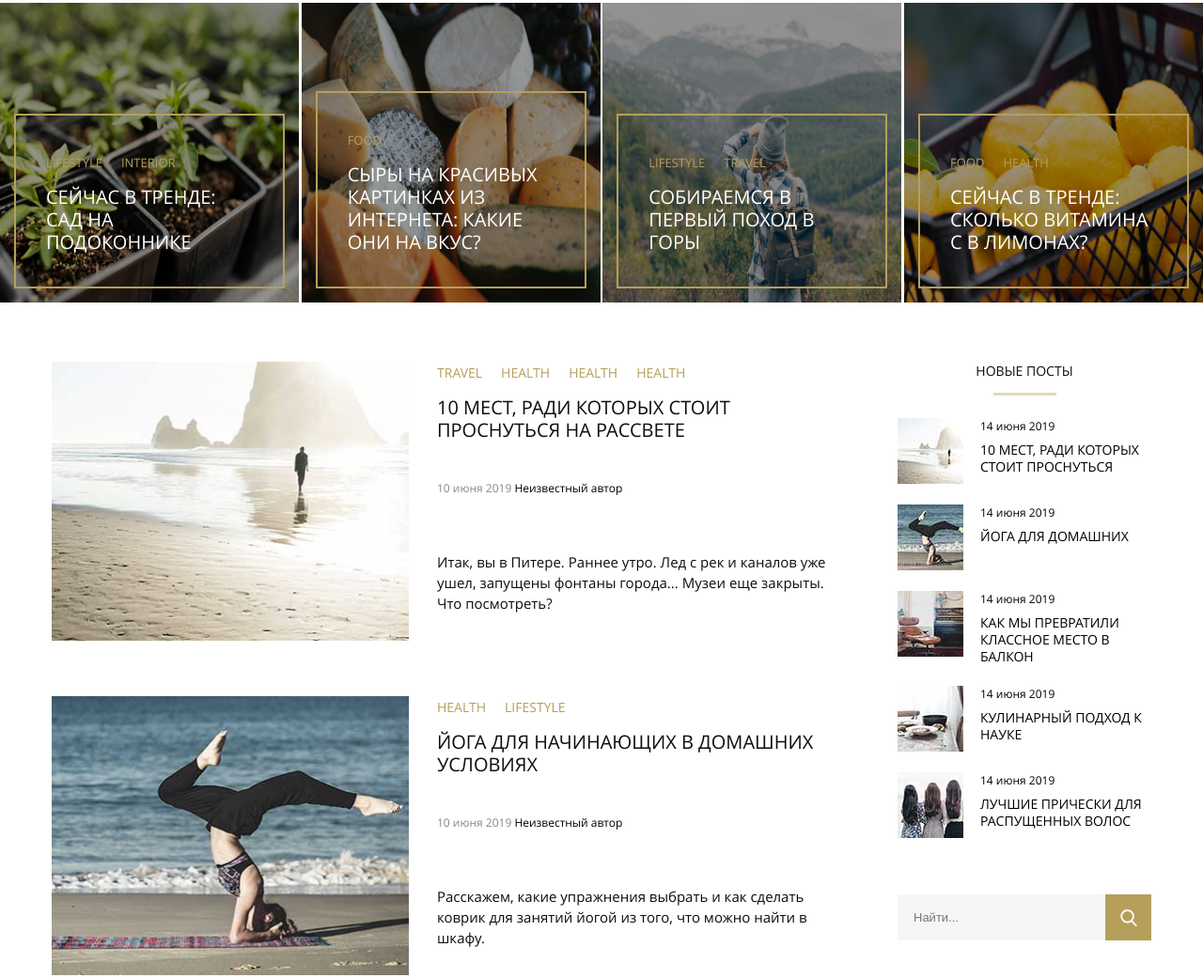
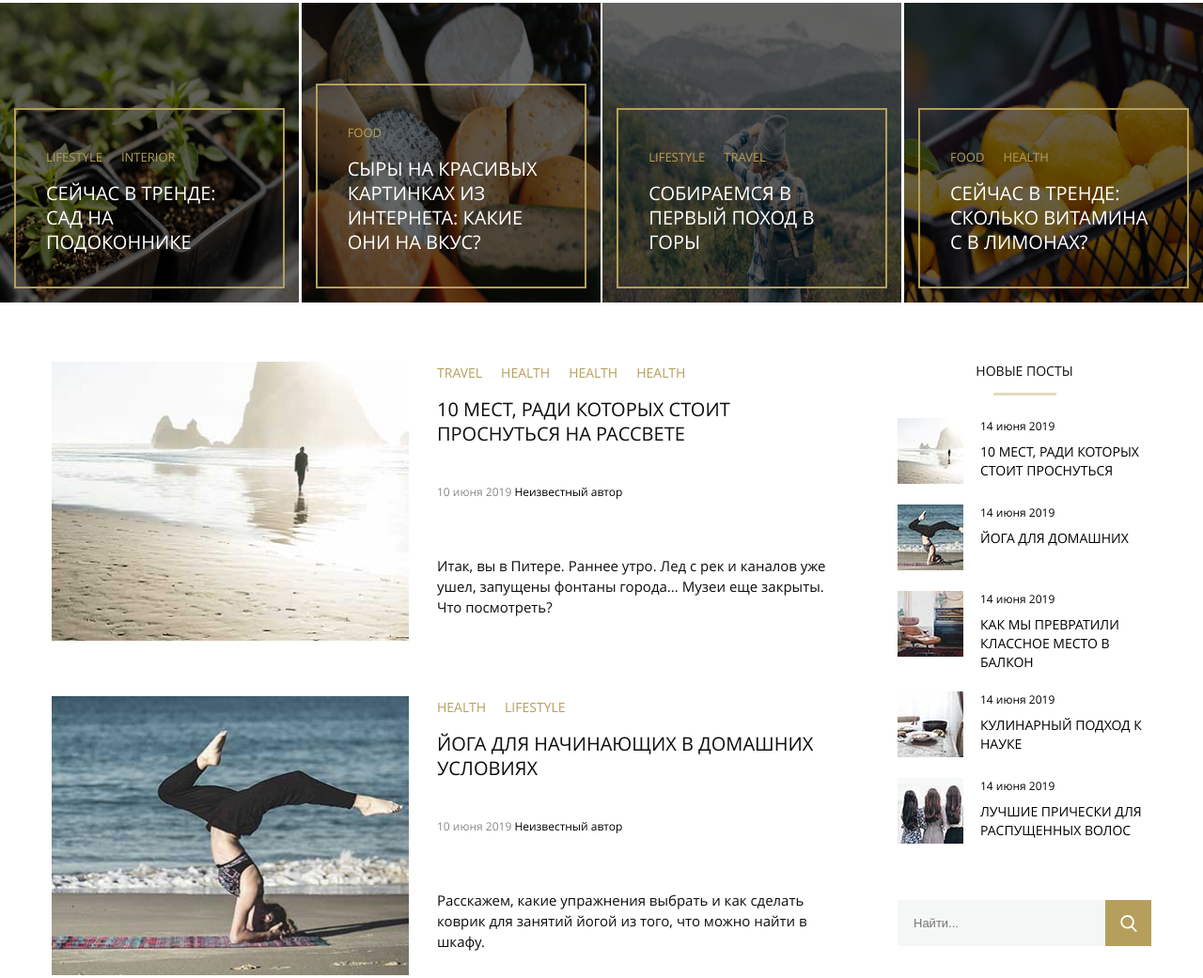
Before and after one commit to SergeyGurylev-Netology-Projects/mq-diploma, a plain HTML site: page index.html in a window 1280 px wide. Shown: the part 582-1623 px from the top of the page at 94% size. Drawn offline with Linux system fonts and the light colour scheme.

Commit message:
Add files via upload

```diff
--- a/css/style.css
+++ b/css/style.css
@@ -149,7 +149,7 @@ header {
 .trends-card__image {
     position: absolute;
     z-index: 1;
-    opacity: 0.6;
+    opacity: 0.4;
     width: 100%;
     height: 319px;
 }
@@ -180,12 +180,12 @@ header {
     color: white;
     font-size: 20px;
     font-weight: bold;
-    line-height: 24px;
     text-transform: uppercase;
 }
 
 .trends-card-title {
     padding: 15px 32px 35px;
+    line-height: 24px;
 }
 
 .container {
@@ -244,12 +244,12 @@ header {
     color: #0f0d0e;
     font-size: 20px;
     font-weight: bold;
-    line-height: 24px;
     text-transform: uppercase;
 }
 
 .content-card-title {
     padding: 15px 0 37px;
+    line-height: 24px;
 }
 
 .content-card-date > time {
@@ -328,12 +328,12 @@ header {
     color: #000000;
     font-size: 14px;
     font-weight: bold;
-    line-height: 18px;
     text-transform: uppercase;
 }
 
 .last-post-card-title {
     padding-top: 8px;
+    line-height: 18px;
 }
 
 .last-post-card-date {
--- a/index.html
+++ b/index.html
@@ -12,7 +12,9 @@
     <header>
         <div>
             <div class="top-panel container">
+                <a href="#">
                 <img src="svg/noemi-logo.svg" class="noemi-logo" alt="noemi logo">
+                </a>
                 <nav class="top-menu">
                     <ul class="menu__list">
                         <li>
@@ -61,9 +63,9 @@
                             </li>
                         </ul>
                     </nav>
-                    <div class="trends-card-title">
-                        <h2 href="#" class="trends-card-title-menu__link href-color">Сейчас в тренде: сад  на подоконнике</h2>
-                    </div>
+                    <h2 class="trends-card-title">
+                        <a href="#" class="trends-card-title-menu__link href-color">Сейчас в тренде: сад  на подоконнике</a>
+                    </h2>
                 </div>
             </section>
             <section class="trends-card">
@@ -78,9 +80,9 @@
                             </li>
                         </ul>
                     </nav>
-                    <div class="trends-card-title">
-                        <h2 href="#" class="trends-card-title-menu__link href-color">сыры на красивых  картинках из интернета: какие они на вкус?</h2>
-                    </div>
+                    <h2 class="trends-card-title">
+                        <a href="#" class="trends-card-title-menu__link href-color">сыры на красивых  картинках из интернета: какие они на вкус?</a>
+                    </h2>
                 </div>
             </section>
             <section class="trends-card">
@@ -98,9 +100,9 @@
                             </li>
                         </ul>
                     </nav>
-                    <div class="trends-card-title">
-                        <h2 href="#" class="trends-card-title-menu__link href-color">СОБИРАЕМСЯ В ПЕРВЫЙ ПОХОД В ГОРЫ</h2>
-                    </div>
+                    <h2 class="trends-card-title">
+                        <a href="#" class="trends-card-title-menu__link href-color">СОБИРАЕМСЯ В ПЕРВЫЙ ПОХОД В ГОРЫ</a>
+                    </h2>
                 </div>
             </section>
             <section class="trends-card">
@@ -118,9 +120,9 @@
                             </li>
                         </ul>
                     </nav>
-                    <div class="trends-card-title">
-                        <h2 href="#" class="trends-card-title-menu__link href-color">Сейчас в тренде: сКОЛЬКО ВИТАМИНА c В ЛИМОНАХ?</h2>
-                    </div>
+                    <h2 class="trends-card-title">
+                        <a href="#" class="trends-card-title-menu__link href-color">Сейчас в тренде: сКОЛЬКО ВИТАМИНА c В ЛИМОНАХ?</a>
+                    </h2>
                 </div>
             </section>
         </div>
@@ -149,9 +151,9 @@
                                 </li>
                             </ul>
                         </nav>
-                        <div class="content-card-title">
-                            <h2 href="#" class="content-card-title-menu__link href-color">10 мест, ради которых стоит проснуться на рассвете</h2>
-                        </div>
+                        <h2 class="content-card-title">
+                            <a href="#" class="content-card-title-menu__link href-color">10 мест, ради которых стоит проснуться на рассвете</a>
+                        </h2>
                         <div class="content-card-date">
                             <time datetime="2019-06-10"> 10 июня 2019 </time>
                             <span>Неизвестный автор</span>
@@ -176,9 +178,9 @@
                                 </li>
                             </ul>
                         </nav>
-                        <div class="content-card-title">
-                            <h2 href="#" class="content-card-title-menu__link href-color">ЙОга для начинающих в домашних условиях</h2>
-                        </div>
+                        <h2 class="content-card-title">
+                            <a href="#" class="content-card-title-menu__link href-color">ЙОга для начинающих в домашних условиях</a>
+                        </h2>
                         <div class="content-card-date">
                             <time datetime="2019-06-10"> 10 июня 2019 </time>
                             <span>Неизвестный автор</span>
@@ -200,9 +202,9 @@
                                 </li>
                             </ul>
                         </nav>
-                        <div class="content-card-title">
-                            <h2 href="#" class="content-card-title-menu__link href-color">Лучшие музыкальные фестивали этого лета</h2>
-                        </div>
+                        <h2 class="content-card-title">
+                            <a href="#" class="content-card-title-menu__link href-color">Лучшие музыкальные фестивали этого лета</a>
+                        </h2>
                         <div class="content-card-date">
                             <time datetime="2019-06-10"> 10 июня 2019 </time>
                             <span>Неизвестный автор</span>
@@ -230,9 +232,9 @@
                                 </li>
                             </ul>
                         </nav>
-                        <div class="content-card-title">
-                            <h2 href="#" class="content-card-title-menu__link href-color">Наукоёмкий подход к кулинарии</h2>
-                        </div>
+                        <h2 class="content-card-title">
+                            <a href="#" class="content-card-title-menu__link href-color">Наукоёмкий подход к кулинарии</a>
+                        </h2>
                         <div class="content-card-date">
                             <time datetime="2019-06-10"> 10 июня 2019 </time>
                             <span>Неизвестный автор</span>
@@ -260,9 +262,9 @@
                                 </li>
                             </ul>
                         </nav>
-                        <div class="content-card-title">
-                            <h2 href="#" class="content-card-title-menu__link href-color">делаем модные принты на подушках для интерьера</h2>
-                        </div>
+                        <h2 class="content-card-title">
+                            <a href="#" class="content-card-title-menu__link href-color">делаем модные принты на подушках для интерьера</a>
+                        </h2>
                         <div class="content-card-date">
                             <time datetime="2019-06-10"> 10 июня 2019 </time>
                             <span>Неизвестный автор</span>
@@ -286,9 +288,9 @@
                             <div class="last-post-card-date">
                                 <time datetime="2019-06-14">14 июня 2019</time>
                             </div>
-                            <div class="last-post-card-title">
-                                <h3 href="#" class="last-post-card-title-menu__link href-color">10 мест, ради которых стоит проснуться</h3>
-                            </div>
+                            <h3 class="last-post-card-title">
+                                <a href="#" class="last-post-card-title-menu__link href-color">10 мест, ради которых стоит проснуться</a>
+                            </h3>
                         </div>
                     </div>
                     <div class="last-post-card">
@@ -299,9 +301,9 @@
                             <div class="last-post-card-date">
                                 <time datetime="2019-06-14">14 июня 2019</time>
                             </div>
-                            <div class="last-post-card-title">
-                                <h3 href="#" class="last-post-card-title-menu__link href-color">Йога для домашних</h3>
-                            </div>
+                            <h3 class="last-post-card-title">
+                                <a href="#" class="last-post-card-title-menu__link href-color">Йога для домашних</a>
+                            </h3>
                         </div>
                     </div>
                     <div class="last-post-card">
@@ -312,9 +314,9 @@
                             <div class="last-post-card-date">
                                 <time datetime="2019-06-14">14 июня 2019</time>
                             </div>
-                            <div class="last-post-card-title">
-                                <h3 href="#" class="last-post-card-title-menu__link href-color">как мы превратили классное место в балкон</h3>
-                            </div>
+                            <h3 class="last-post-card-title">
+                                <a href="#" class="last-post-card-title-menu__link href-color">как мы превратили классное место в балкон</a>
+                            </h3>
                         </div>
                     </div>
                     <div class="last-post-card">
@@ -325,9 +327,9 @@
                             <div class="last-post-card-date">
                                 <time class="last-post-card-date" datetime="2019-06-14">14 июня 2019</time>
                             </div>
-                            <div class="last-post-card-title">
-                                <h3 href="#" class="last-post-card-title-menu__link href-color">Кулинарный подход к науке</h3>
-                            </div>
+                            <h3 class="last-post-card-title">
+                                <a href="#" class="last-post-card-title-menu__link href-color">Кулинарный подход к науке</a>
+                            </h3>
                         </div>
                     </div>
                     <div class="last-post-card">
@@ -338,9 +340,9 @@
                             <div class="last-post-card-date">
                                 <time datetime="2019-06-14">14 июня 2019</time>
                             </div>
-                            <div class="last-post-card-title">
-                                <h3 href="#" class="last-post-card-title-menu__link href-color">лучшие прически для распущенных волос</h3>
-                            </div>
+                            <h3 class="last-post-card-title">
+                                <a href="#" class="last-post-card-title-menu__link href-color">лучшие прически для распущенных волос</a>
+                            </h3>
                         </div>
                     </div>
                 </section>
```
